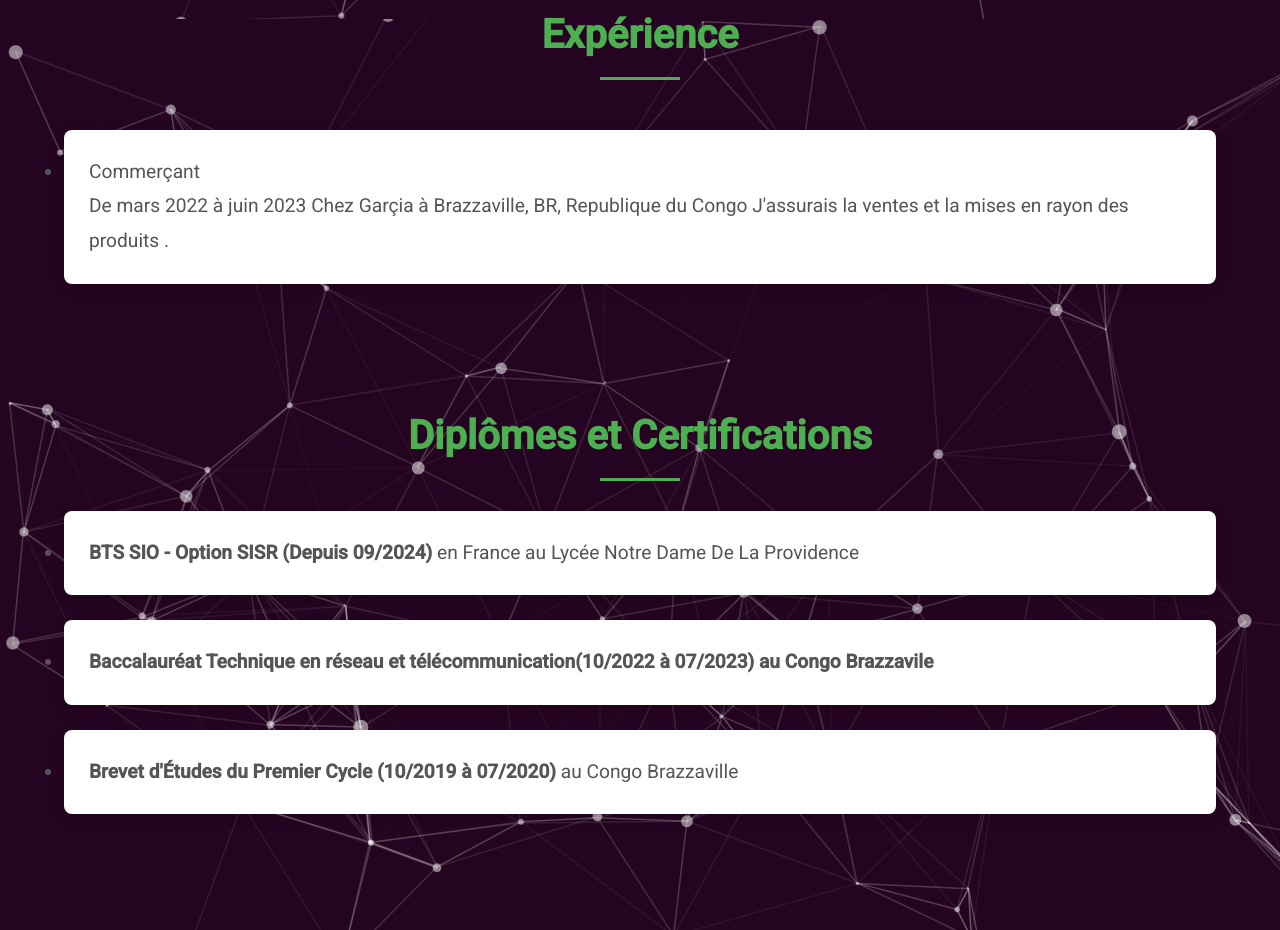
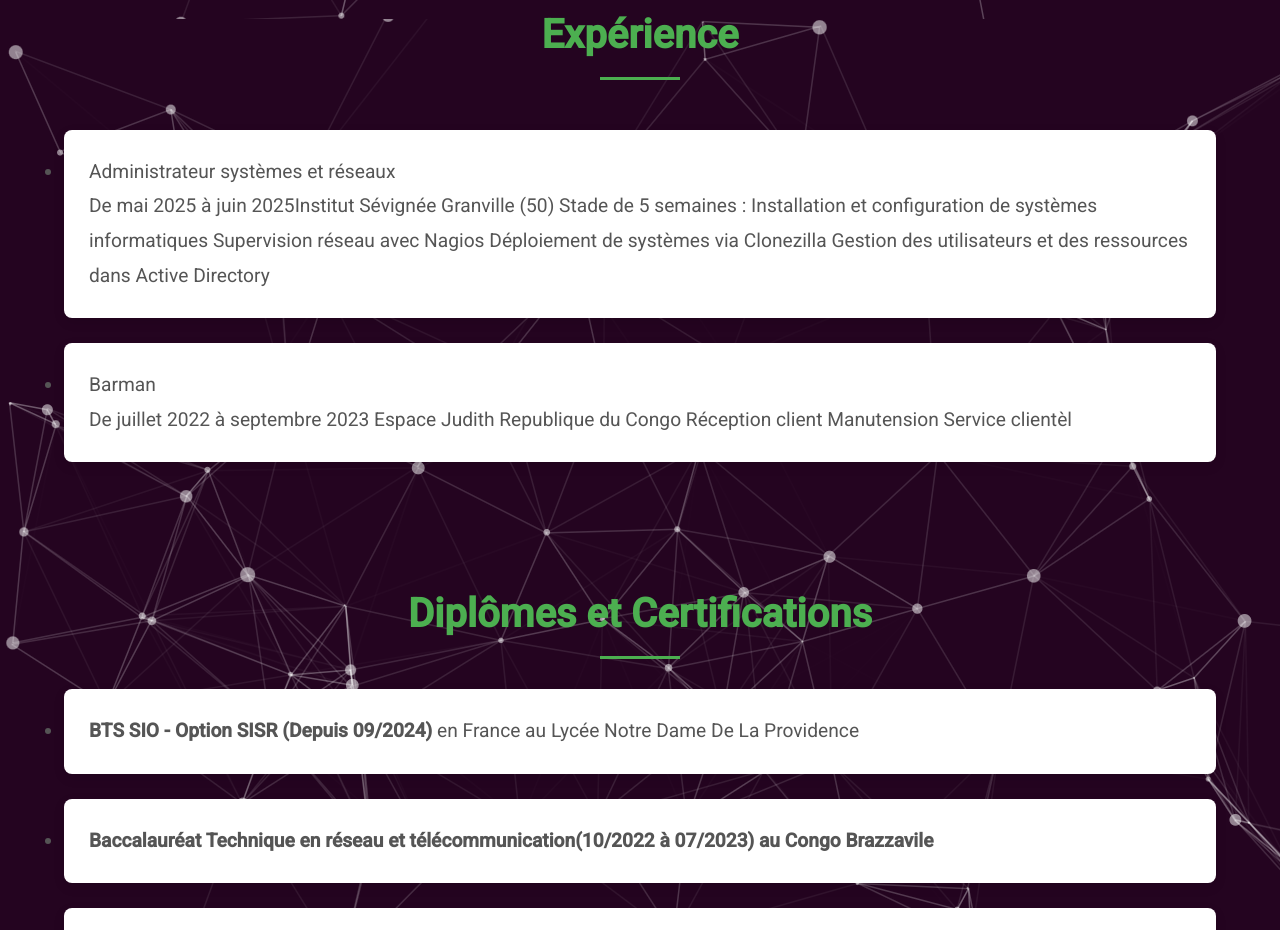
Before and after one commit to Bhibissy/portfolioben, a plain HTML site: page index.html in a window 1280 px wide. Shown: the part 1877-2807 px from the top of the page. Drawn offline with Linux system fonts and the light colour scheme.

Commit message:
expérience

```diff
--- a/index.html
+++ b/index.html
@@ -719,12 +719,27 @@ afin d’intégrer cette formation après mon diplôme et de contribuer à des p
         <div class="container">
             <h2>Expérience</h2>
             <ul class="experience-list">
-                <li class="experience-item"> Commerçant
-                    <p>De mars 2022 à juin 2023
-                        Chez Garçia à Brazzaville, BR, Republique du Congo
-                        J'assurais la ventes et la mises en rayon des produits .
+                <li class="experience-item"> Administrateur systèmes et réseaux
+                    <p>
+                        De mai 2025 à juin 2025Institut Sévignée Granville (50)
+                        Stade de 5 semaines :
+                        Installation et configuration de systèmes informatiques
+                        Supervision réseau avec Nagios
+                        Déploiement de systèmes via Clonezilla
+                        Gestion des utilisateurs et des ressources dans Active Directory
                         </p>
                 </li>
+
+                 <li class="experience-item"> Barman
+                    <p>
+                        De juillet 2022 à septembre 2023
+                        Espace Judith Republique du Congo
+                        Réception client
+                        Manutension
+                        Service clientèl
+                        </p>
+                </li>
+
             </ul>
         </div>
     </section>
```
